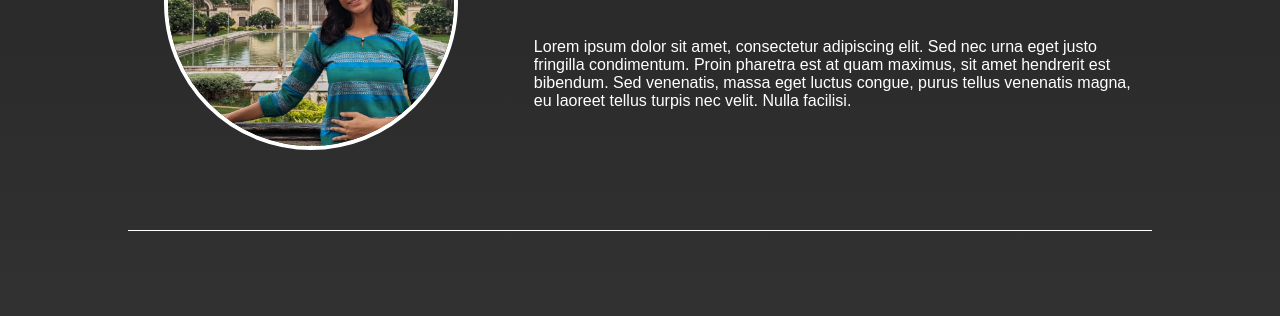
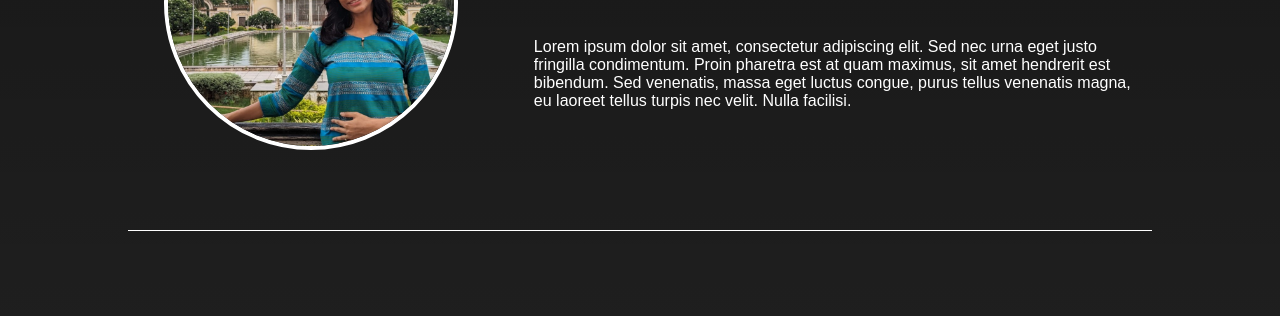
Before and after one commit to abhishek-bagepalli/s-website, a plain HTML site: page index.html in a window 1280 px wide. Shown: the part 233-549 px from the top of the page. Drawn offline with Linux system fonts and the light colour scheme; the site is published under a folder, as on GitHub Pages, so addresses that start at the root find nothing; a web font is replaced by a local one.

Commit message:
fixed realtive path

```diff
--- a/CSS/styles.css
+++ b/CSS/styles.css
@@ -8,7 +8,7 @@
 body {
     margin: 0;
     font-family: Arial, sans-serif;
-    background: linear-gradient(rgba(0, 0, 0, 0.856), rgba(0, 0, 0, 0.685)), url('/img/bg_2.png');
+    background: linear-gradient(rgba(0, 0, 0, 0.856), rgba(0, 0, 0, 0.685)), url('../img/bg_2.png');
     background-attachment: fixed;
 }
 
```
